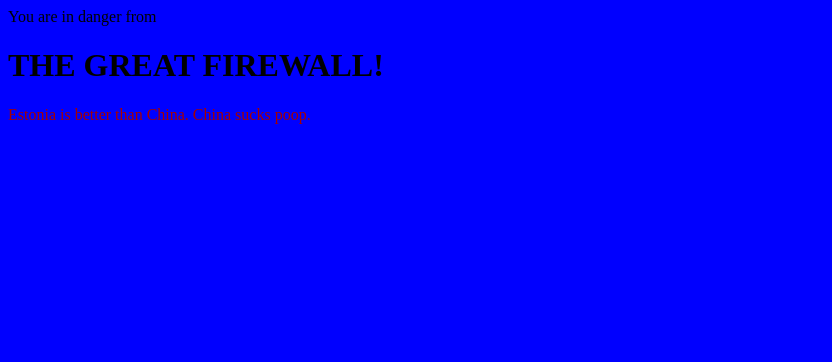
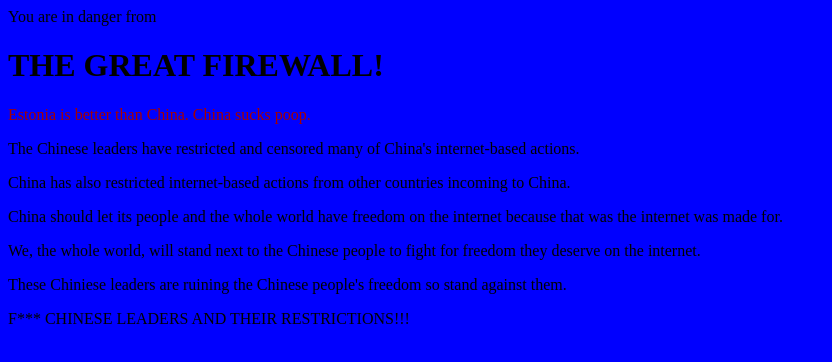
Before and after one commit to JonathanFavela10/China-, a plain HTML site: page index.html in a window 1280 px wide. Shown: the whole page, without its empty margins (0-832 px from the left). Drawn offline with Linux system fonts and the light colour scheme.

Commit message:
Update index.html

```diff
--- a/index.html
+++ b/index.html
@@ -6,5 +6,11 @@
 		<p> You are in danger from </p>
 		<h1>THE GREAT FIREWALL!</h1>
 		<font color="#A50000">Estonia is better than China. China sucks poop.</font>
-</body>
+		<p> The Chinese leaders have restricted and censored many of China's internet-based actions. <p>
+		<p> China has also restricted internet-based actions from other countries incoming to China. <p>
+		<p> China should let its people and the whole world have freedom on the internet because that was the internet was made for.<p>
+		<p> We, the whole world, will stand next to the Chinese people to fight for freedom they deserve on the internet. <p>
+		<p> These Chiniese leaders are ruining the Chinese people's freedom so stand against them. <p>
+		<p> F*** CHINESE LEADERS AND THEIR RESTRICTIONS!!! <p>
+	</body>
 </html>
```
